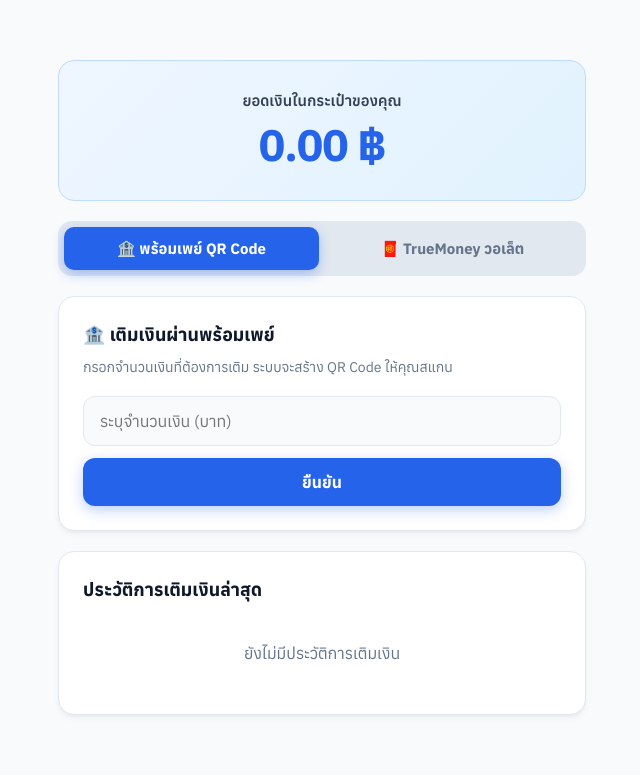
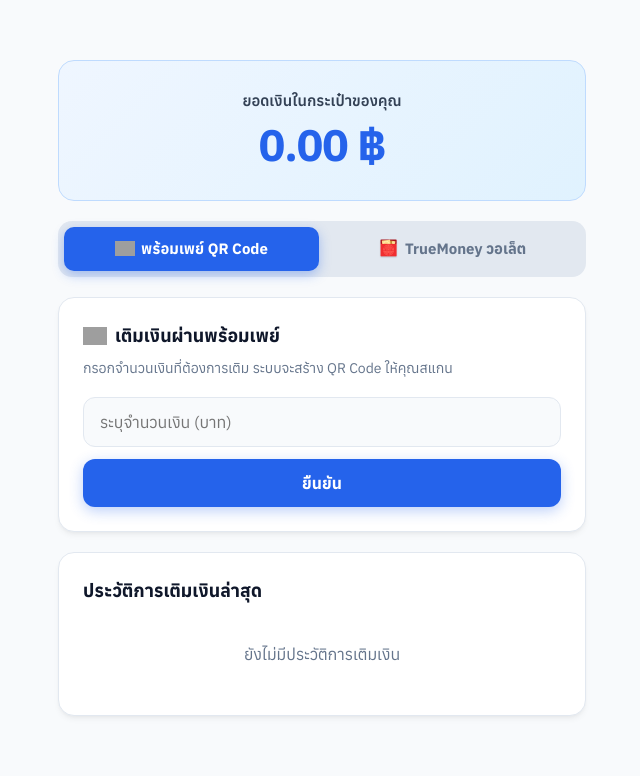
Before and after one commit to lynzy2044-eng/easy-shop, a Flask app: template templates/topup.html in a window 1280 px wide. Shown: the part 69-845 px from the top of the page, without its empty margins (318-958 px from the left). Before the commit the page ends 787 px from the top, so only its background shows below. Run offline with Flask 3, Linux system fonts and the light colour scheme; the template is opened without the code that fills it: values that come from a table or form of the project are taken from there, others are empty; data comes from the database, SQL or seed files in the repository; grey boxes are pictures that could not be loaded.

Commit message:
Update topup.html

```diff
--- a/templates/topup.html
+++ b/templates/topup.html
@@ -22,15 +22,20 @@
     border: 0; background: transparent; color: var(--muted);
     padding: 12px; border-radius: 10px; font-family: inherit; font-size: 15px; font-weight: 700;
     cursor: pointer; transition: var(--transition);
+    display: flex; align-items: center; justify-content: center; gap: 6px;
   }
   .tab:hover { color: var(--text); }
   .tab.active { background: var(--primary); color: #fff; box-shadow: 0 4px 12px rgba(37, 99, 235, 0.35); }
+
+  .icon { width: 20px; height: 20px; object-fit: contain; flex-shrink: 0; }
+  .icon-lg { width: 24px; height: 24px; object-fit: contain; flex-shrink: 0; }
+  .icon-sm { width: 18px; height: 18px; object-fit: contain; flex-shrink: 0; }
 
   .panel {
     background: #fff; border: 1px solid var(--line); border-radius: var(--radius);
     padding: 24px; box-shadow: var(--shadow); margin-bottom: 20px;
   }
-  .panel h3 { margin: 0 0 6px; }
+  .panel h3 { margin: 0 0 6px; display: flex; align-items: center; gap: 8px; }
   .panel .hint { margin: 0 0 18px; font-size: 14px; color: var(--muted); }
 
   .field {
@@ -42,8 +47,12 @@
     width: 100%; border: 0; border-radius: 12px; background: var(--primary); color: #fff;
     padding: 14px; font-size: 16px; font-weight: 700; font-family: inherit; cursor: pointer;
     box-shadow: 0 4px 14px rgba(37, 99, 235, 0.3); transition: var(--transition);
+    display: flex; align-items: center; justify-content: center; gap: 8px;
   }
   .submit:hover { background: var(--primary-dark); }
+  .submit .spinner { width: 20px; height: 20px; display: none; }
+  .submit.loading .spinner { display: block; }
+  .submit.loading .submit-text { opacity: 0.85; }
 
   .qr-box { background: #0f172a; border-radius: 16px; padding: 24px; text-align: center; margin-bottom: 18px; }
   .qr-head { display: flex; justify-content: space-between; color: #fff; font-size: 14px; margin-bottom: 16px; }
@@ -57,14 +66,15 @@
     cursor: pointer; background: #f8fafc; margin-bottom: 12px; transition: var(--transition);
   }
   .slip-drop:hover { border-color: var(--primary); }
-  .slip-drop img { max-width: 100%; max-height: 180px; border-radius: 8px; margin-bottom: 10px; display: none; object-fit: contain; }
+  .slip-drop img.preview { max-width: 100%; max-height: 180px; border-radius: 8px; margin-bottom: 10px; display: none; object-fit: contain; }
 
   .history-row {
     display: flex; justify-content: space-between; align-items: center;
     padding: 14px 0; border-bottom: 1px solid var(--line);
   }
   .history-row:last-child { border-bottom: 0; }
-  .history-row strong { display: block; font-size: 15px; }
+  .history-row .name { display: flex; align-items: center; gap: 6px; font-size: 15px; font-weight: 700; }
+  .history-row .when { display: block; font-size: 13px; color: var(--muted); margin-top: 2px; }
   .history-amount { color: var(--ok); font-weight: 700; font-size: 16px; }
   .empty { text-align: center; padding: 24px 0; color: var(--muted); margin: 0; }
 </style>
@@ -79,21 +89,33 @@
 
   <!-- สลับช่องทาง -->
   <div class="tabs">
-    <button type="button" class="tab active" data-tab="promptpay" onclick="switchTab('promptpay')">🏦 พร้อมเพย์ QR Code</button>
-    <button type="button" class="tab" data-tab="truemoney" onclick="switchTab('truemoney')">🧧 TrueMoney วอเล็ต</button>
+    <button type="button" class="tab active" data-tab="promptpay" onclick="switchTab('promptpay')">
+      <img class="icon" src="{{ url_for('static', filename='icons/promptpay.png') }}" alt="">
+      พร้อมเพย์ QR Code
+    </button>
+    <button type="button" class="tab" data-tab="truemoney" onclick="switchTab('truemoney')">
+      <img class="icon" src="{{ url_for('static', filename='icons/truemoney.png') }}" alt="">
+      TrueMoney วอเล็ต
+    </button>
   </div>
 
   <!-- พร้อมเพย์ -->
   <div id="section-promptpay" class="panel">
-    <h3>🏦 เติมเงินผ่านพร้อมเพย์</h3>
+    <h3>
+      <img class="icon-lg" src="{{ url_for('static', filename='icons/promptpay.png') }}" alt="">
+      เติมเงินผ่านพร้อมเพย์
+    </h3>
 
     {% if not qr_code %}
     <p class="hint">กรอกจำนวนเงินที่ต้องการเติม ระบบจะสร้าง QR Code ให้คุณสแกน</p>
-    <form method="post">
+    <form method="post" onsubmit="showLoading(this)">
       <input type="hidden" name="method" value="generate_qr">
       <input type="number" class="field" name="promptpay_amount" min="10" step="0.01"
              placeholder="ระบุจำนวนเงิน (บาท)" required>
-      <button class="submit" type="submit">ยืนยัน</button>
+      <button class="submit" type="submit">
+        <img class="spinner" src="{{ url_for('static', filename='icons/spinner-blue.gif') }}" alt="">
+        <span class="submit-text">ยืนยัน</span>
+      </button>
     </form>
     {% else %}
     <div class="qr-box">
@@ -107,12 +129,12 @@
     </div>
 
     <p class="hint">โอนเงินตามยอดด้านบน แล้วแนบสลิปเพื่อให้ระบบตรวจสอบอัตโนมัติ</p>
-    <form method="post" enctype="multipart/form-data">
+    <form method="post" enctype="multipart/form-data" onsubmit="showLoading(this)">
       <input type="hidden" name="method" value="verify_slip">
       <input type="hidden" name="expected_amount" value="{{ amount }}">
 
       <label for="slipUpload" class="slip-drop">
-        <img id="slipPreview" src="" alt="">
+        <img id="slipPreview" class="preview" src="" alt="">
         <div id="uploadPlaceholder" style="display:flex; flex-direction:column; align-items:center;">
           <svg width="32" height="32" fill="none" stroke="var(--muted)" stroke-width="2" viewBox="0 0 24 24" style="margin-bottom:8px;">
             <path stroke-linecap="round" stroke-linejoin="round" d="M4 16v1a3 3 0 003 3h10a3 3 0 003-3v-1m-4-8l-4-4m0 0L8 8m4-4v12"></path>
@@ -123,20 +145,29 @@
         <input type="file" name="slip" id="slipUpload" accept="image/*" required style="display:none;" onchange="previewSlip(event)">
       </label>
 
-      <button class="submit" type="submit">ยืนยัน</button>
+      <button class="submit" type="submit">
+        <img class="spinner" src="{{ url_for('static', filename='icons/spinner-blue.gif') }}" alt="">
+        <span class="submit-text">ยืนยัน</span>
+      </button>
     </form>
     {% endif %}
   </div>
 
   <!-- TrueMoney -->
   <div id="section-truemoney" class="panel" style="display:none;">
-    <h3>🧧 เติมเงินผ่าน TrueMoney วอเล็ต</h3>
+    <h3>
+      <img class="icon-lg" src="{{ url_for('static', filename='icons/truemoney.png') }}" alt="">
+      เติมเงินผ่าน TrueMoney วอเล็ต
+    </h3>
     <p class="hint">วางลิงก์ซองอั่งเปา TrueMoney ที่ต้องการแลกเข้ากระเป๋า</p>
-    <form method="post">
+    <form method="post" onsubmit="showLoading(this)">
       <input type="hidden" name="method" value="truemoney">
       <input type="url" class="field" name="truemoney_link"
              placeholder="https://gift.truemoney.com/campaign/?v=..." required>
-      <button class="submit" type="submit">ยืนยัน</button>
+      <button class="submit" type="submit">
+        <img class="spinner" src="{{ url_for('static', filename='icons/spinner-blue.gif') }}" alt="">
+        <span class="submit-text">ยืนยัน</span>
+      </button>
     </form>
   </div>
 
@@ -147,8 +178,14 @@
       {% for h in history %}
         <div class="history-row">
           <div>
-            <strong>{% if h.method == 'truemoney' %}🧧 TrueMoney{% else %}🏦 พร้อมเพย์{% endif %}</strong>
-            <span class="muted" style="font-size:13px;">{{ h.created_at.strftime('%d/%m/%Y เวลา %H:%M น.') }}</span>
+            <span class="name">
+              {% if h.method == 'truemoney' %}
+                <img class="icon-sm" src="{{ url_for('static', filename='icons/truemoney.png') }}" alt="">TrueMoney
+              {% else %}
+                <img class="icon-sm" src="{{ url_for('static', filename='icons/promptpay.png') }}" alt="">พร้อมเพย์
+              {% endif %}
+            </span>
+            <span class="when">{{ h.created_at.strftime('%d/%m/%Y เวลา %H:%M น.') }}</span>
           </div>
           <div class="history-amount">+{{ "%.2f"|format(h.amount) }} ฿</div>
         </div>
@@ -167,6 +204,11 @@
     });
     document.getElementById('section-promptpay').style.display = tab === 'promptpay' ? 'block' : 'none';
     document.getElementById('section-truemoney').style.display = tab === 'truemoney' ? 'block' : 'none';
+  }
+
+  function showLoading(form) {
+    const btn = form.querySelector('.submit');
+    if (btn) btn.classList.add('loading');
   }
 
   function previewSlip(event) {
```
